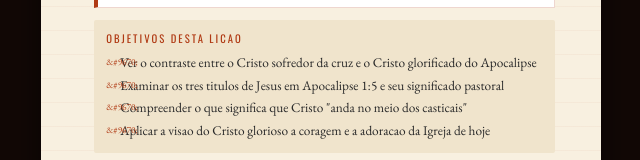
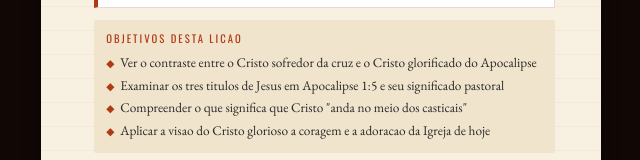
Before and after one commit to IgrejaManancialdeVida/li-esebd-v.3, a plain HTML site: page licao-01.html in a window 1280 px wide. Shown: the part 1298-1458 px from the top of the page, 319-959 px from the left. Drawn offline with nearby package versions, Linux system fonts and the light colour scheme.

Commit message:
Update licao-01.html

```diff
--- a/licao-01.html
+++ b/licao-01.html
@@ -66,7 +66,16 @@ p{font-family:'EB Garamond',serif;font-size:10.5pt;line-height:1.65;color:var(--
 .obj .ot{font-family:'Oswald',sans-serif;font-size:8pt;letter-spacing:2px;text-transform:uppercase;color:var(--cor);margin-bottom:6px;}
 .obj ul{list-style:none;padding:0;}
 .obj ul li{font-family:'EB Garamond',serif;font-size:10pt;color:var(--ct);padding:2px 0 2px 14px;position:relative;line-height:1.4;}
-.obj ul li::before{content:'&#9670;';position:absolute;left:0;color:var(--cor);font-size:7pt;top:4px;}
+.obj ul li::before {
+    content: '\25c6' !important;
+    position: absolute !important;
+    left: 0 !important;
+    color: var(--cor) !important;
+    font-size: 8pt !important;
+    top: 4px !important;
+    display: inline-block !important;
+    visibility: visible !important;
+}
 .sep{display:flex;align-items:center;gap:10px;margin:12px 0;opacity:0.3;position:relative;z-index:1;}
 .sep::before,.sep::after{content:'';flex:1;height:1px;background:var(--cor);}
 .sep span{font-size:8pt;color:var(--ouro);}
```
